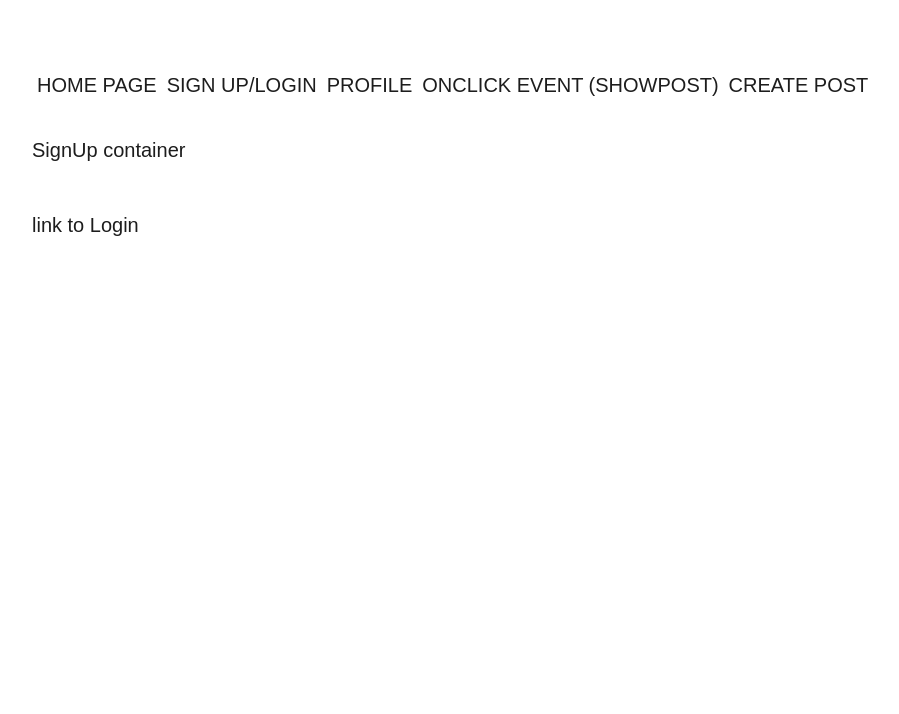
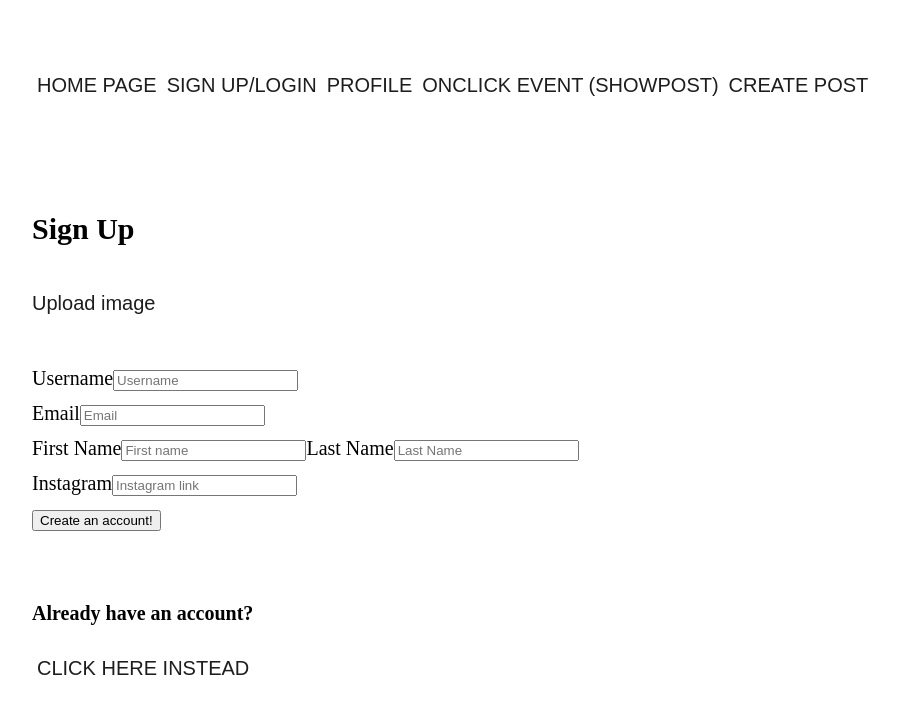
Before and after one commit to healthier-vitamins/MI-CASA-ES-TU-CASA, a React (Vite) app in the folder frontend/: page /sign-up in a window 1280 px wide. Shown: the top 714 px of the page, without its empty margins (166-1065 px from the left). Built offline with nearby package versions, Linux system fonts and the light colour scheme.

Commit message:
SignUp update!

```diff
--- a/frontend/src/pages/Profile.jsx
+++ b/frontend/src/pages/Profile.jsx
@@ -11,6 +11,7 @@ function Profile() {
             </div>
         </div>
         <div className="user-posts-col-left">
+            <h4>Joe Mama's Posts</h4>
             <div className="post-card">
                 <p>img-here.png</p>
                 <p>title: i love my wife</p>
@@ -25,6 +26,7 @@ function Profile() {
             </div>
         </div>
         <div className="user-liked-posts-col-right">
+            <h4>Joe Mama's Likes</h4>
             <div className="post-card">
                 <p>img-here.png</p>
                 <p>title: i am hungry</p>
--- a/frontend/src/pages/SignUp.jsx
+++ b/frontend/src/pages/SignUp.jsx
@@ -1,10 +1,33 @@
+import { Link } from "react-router-dom";
+
 function SignUp() {
-    return (
-        <>
-        <p>SignUp container</p>
-        <p>link to Login</p>
-        </>
-    )
+  return (
+    <div>
+        <h2>Sign Up</h2>
+      <div className="signup-container">
+        <form>
+        <p id="signup-img">Upload image</p>
+        <label htmlFor="username">Username</label>
+        <input required name="username" placeholder="Username"></input>
+        <br />
+        <label htmlFor="email">Email</label>
+        <input name="email" placeholder="Email"></input>
+        <br />
+        <label htmlFor="first-name">First Name</label>
+        <input name="firstname" placeholder="First name"></input>
+        <label htmlFor="last-name">Last Name</label>
+        <input name="lastname" placeholder="Last Name"></input>
+        <br/>
+        <label htmlFor="socials">Instagram</label>
+        <input name="socials" placeholder="Instagram link"></input>
+        <br />
+        <button>Create an account!</button>
+        </form>
+      </div>
+      <h4>Already have an account?</h4>
+      <Link id="login-link" to="/login">Click here instead</Link>
+    </div>
+  );
 }
 
 export default SignUp;
```
